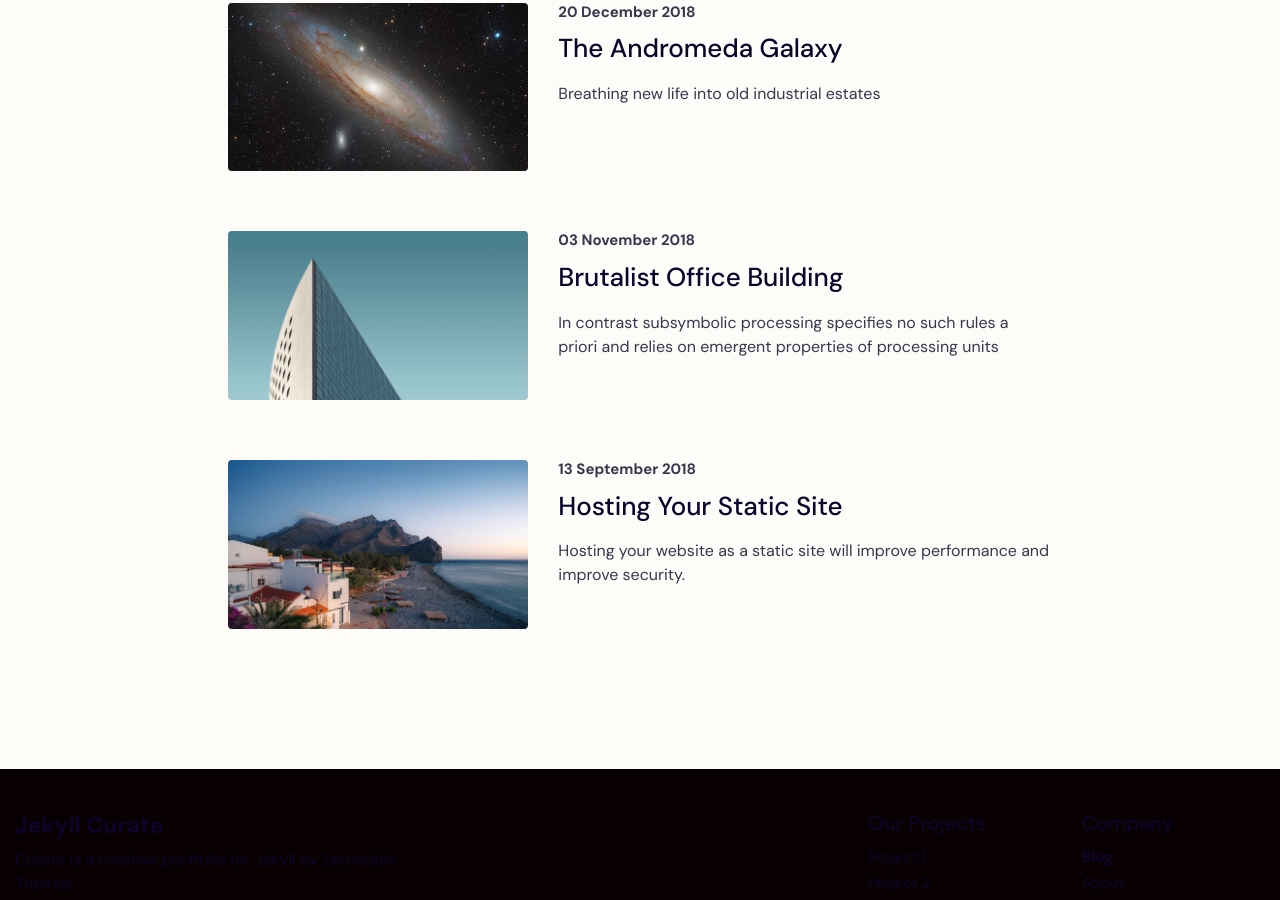
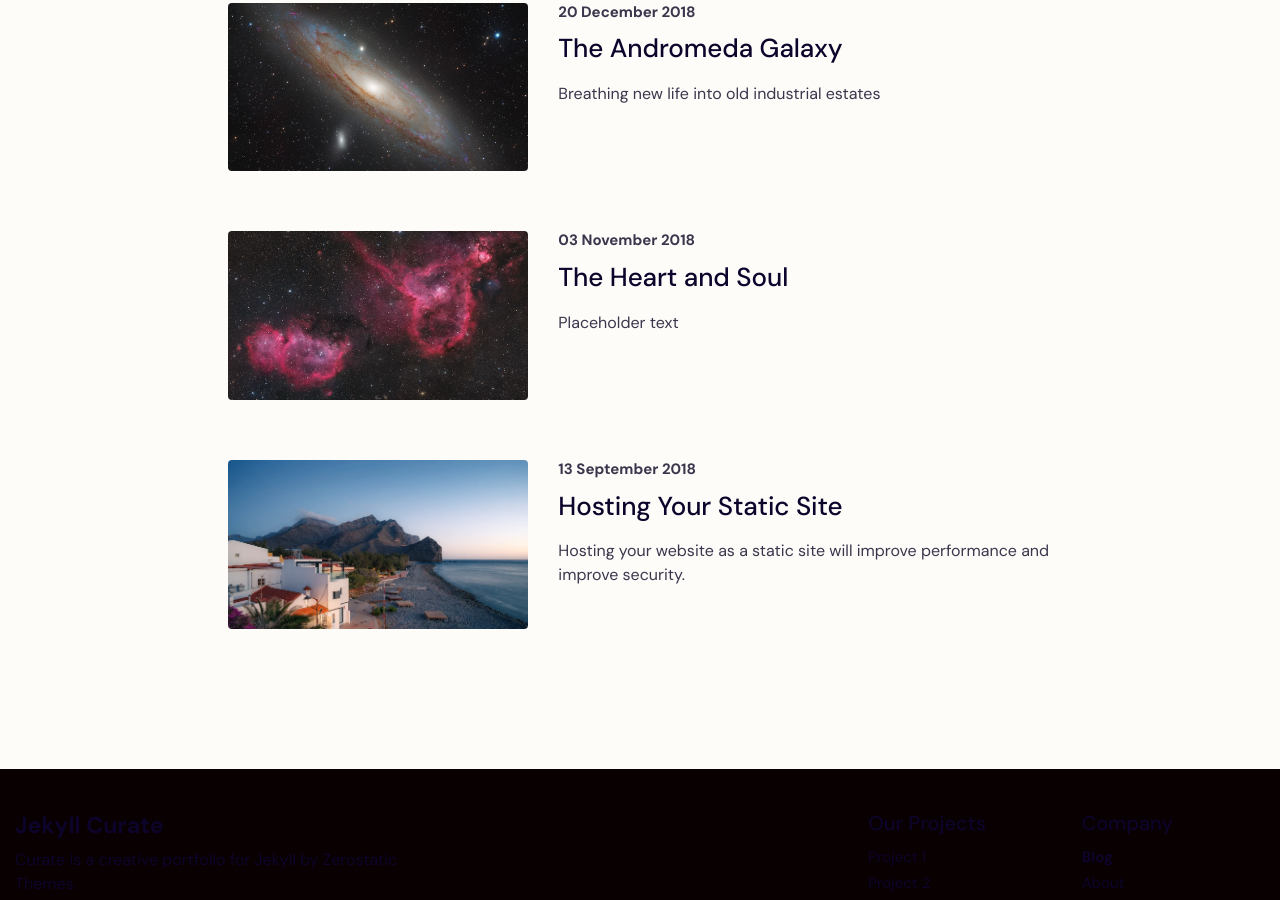
Before and after one commit to jtolboe/website, a Jekyll site: the page built from blog/index.html, in a window 1280 px wide and 900 px high, scrolled down 595 px. Built offline with Jekyll 4.4.1, drawn with Linux system fonts in a browser that asks for light colours; the list of posts is cut into pages by our own code; some of the changed lines change nothing that is shown.

Commit message:
add images, add to heart/soul page

```diff
--- a/collections/_projects/project-2.md
+++ b/collections/_projects/project-2.md
@@ -1,24 +1,19 @@
 ---
-layout: project-right
-title: "Brutalist Office Building"
-description: "In contrast subsymbolic processing specifies no such rules a priori and relies on emergent properties of processing units"
+layout: project
+title: "The Heart and Soul"
+description: "Placeholder text"
 date: 2018-11-03T10:20:00Z
 weight: 1
-thumbnail: "/assets/images/gen/projects/project-1-1-thumbnail.webp"
+thumbnail: "/assets/images/gen/projects/heart_soul_thumb.webp"
 image: "/assets/images/gen/projects/project-1-2.webp"
 categories: ["Development"]
 client: "Dubai Star"
 role: "Building Designer"
 gallery:
-  - image: "/assets/images/gen/projects/project-1-1.webp"
+  - image: "/assets/images/gen/projects/heart_soul_page.webp"
     caption: "<strong>Above:</strong> North easterly aspect showing curved design"
-  - image: "/assets/images/gen/projects/project-1-2.webp"
-    caption: "<strong>Above:</strong> Rear offices square design in contrast"
+
 gallery_limit: 2
 ---
 
-Architecture is both the process and the product of planning, designing, and constructing buildings or other structures.Architectural works, in the material form of buildings, are often perceived as cultural symbols and as works of art.
-
-The practice, which began in the prehistoric era, has been used as a way of expressing culture for civilizations on all seven continents.
-
-Architecture began as rural, oral vernacular architecture that developed from trial and error to successful replication. Ancient urban architecture was preoccupied with building religious structures and buildings symbolizing the political power of rulers until Greek and Roman architecture shifted focus to civic virtues.
+Placeholder text
```
Also changed, not shown: assets/images/gen/projects/cali_thumb.jpg (added), assets/images/gen/projects/embryo_thumb.jpg (added), assets/images/gen/projects/heart_soul_thumb.webp (added), assets/images/gen/projects/horsehead_thumb.jpg (added), 7 other files.
